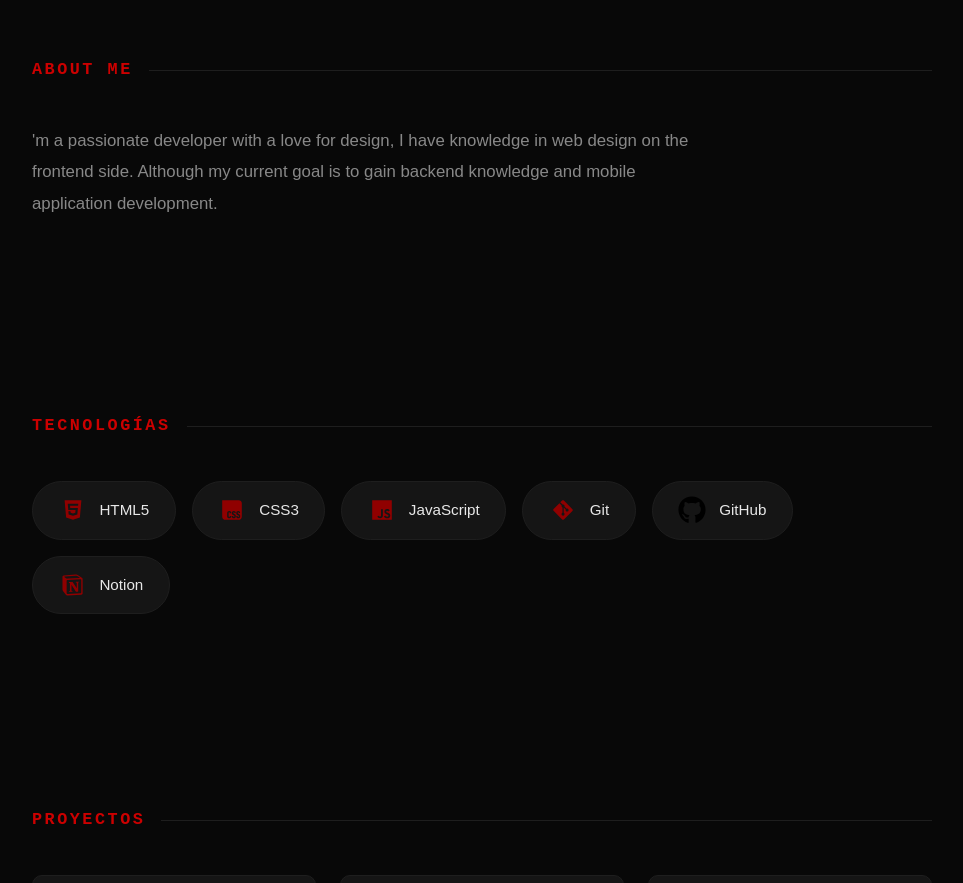
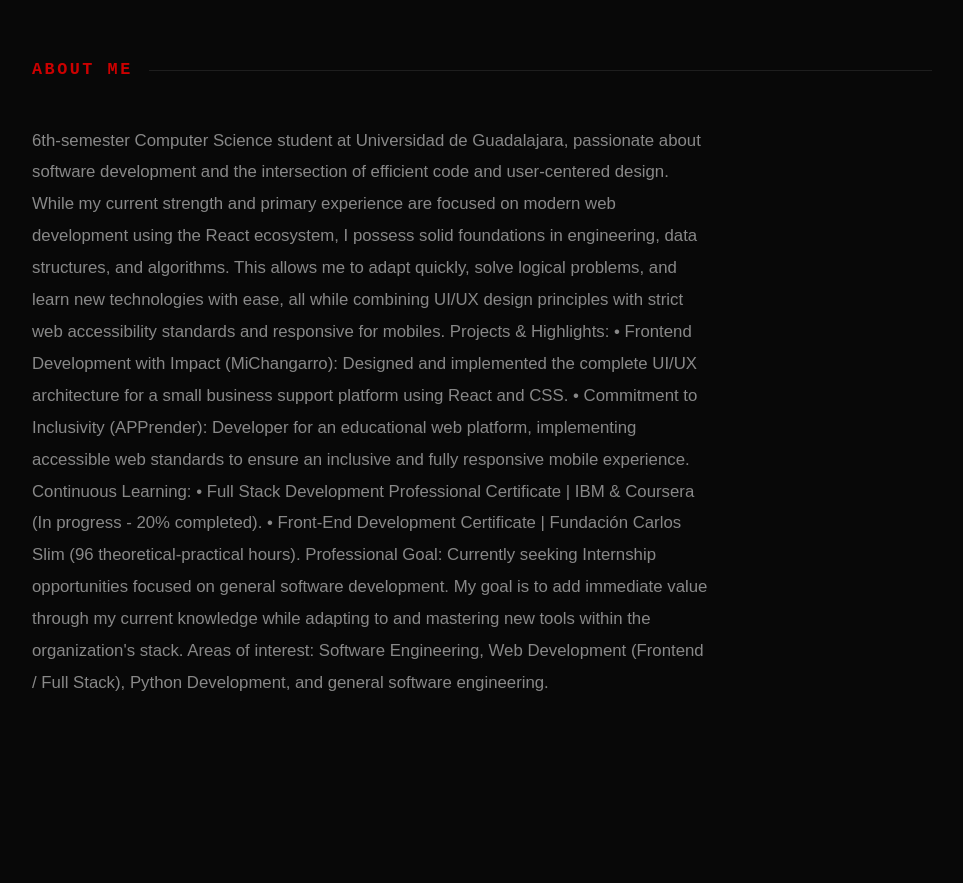
Before and after one commit to Alexander777444/portafolio-alexander-react, a React (Vite) app: page / in a window 1280 px wide. Shown: the part 840-1723 px from the top of the page, without its empty margins (158-1121 px from the left). Built offline with nearby package versions, Linux system fonts and the light colour scheme.

Commit message:
Cambio de informacion en el about me

```diff
--- a/src/components/About.jsx
+++ b/src/components/About.jsx
@@ -8,7 +8,22 @@ function About() {
       <div className="seccion-interior">
         <h2 className="seccion-titulo" id="titulo-sobre-mi">About me</h2>
         <p className="sobre-texto">
-          'm a passionate developer with a love for design, I have knowledge in web design on the frontend side. Although my current goal is to gain backend knowledge and mobile application development.
+        6th-semester Computer Science student at Universidad de Guadalajara, passionate about software development and the intersection of efficient code and user-centered design.
+
+While my current strength and primary experience are focused on modern web development using the React ecosystem, I possess solid foundations in engineering, data structures, and algorithms. This allows me to adapt quickly, solve logical problems, and learn new technologies with ease, all while combining UI/UX design principles with strict web accessibility standards and responsive for mobiles.
+
+Projects & Highlights:
+ • Frontend Development with Impact (MiChangarro): Designed and implemented the complete UI/UX architecture for a small business support platform using React and CSS.
+ • Commitment to Inclusivity (APPrender): Developer for an educational web platform, implementing accessible web standards to ensure an inclusive and fully responsive mobile experience.
+
+Continuous Learning:
+ • Full Stack Development Professional Certificate | IBM & Coursera (In progress - 20% completed).
+ • Front-End Development Certificate | Fundación Carlos Slim (96 theoretical-practical hours).
+
+Professional Goal:
+ Currently seeking Internship opportunities focused on general software development. My goal is to add immediate value through my current knowledge while adapting to and mastering new tools within the organization's stack.
+
+Areas of interest: Software Engineering, Web Development (Frontend / Full Stack), Python Development, and general software engineering.
         </p>
       </div>
     </section>
```
